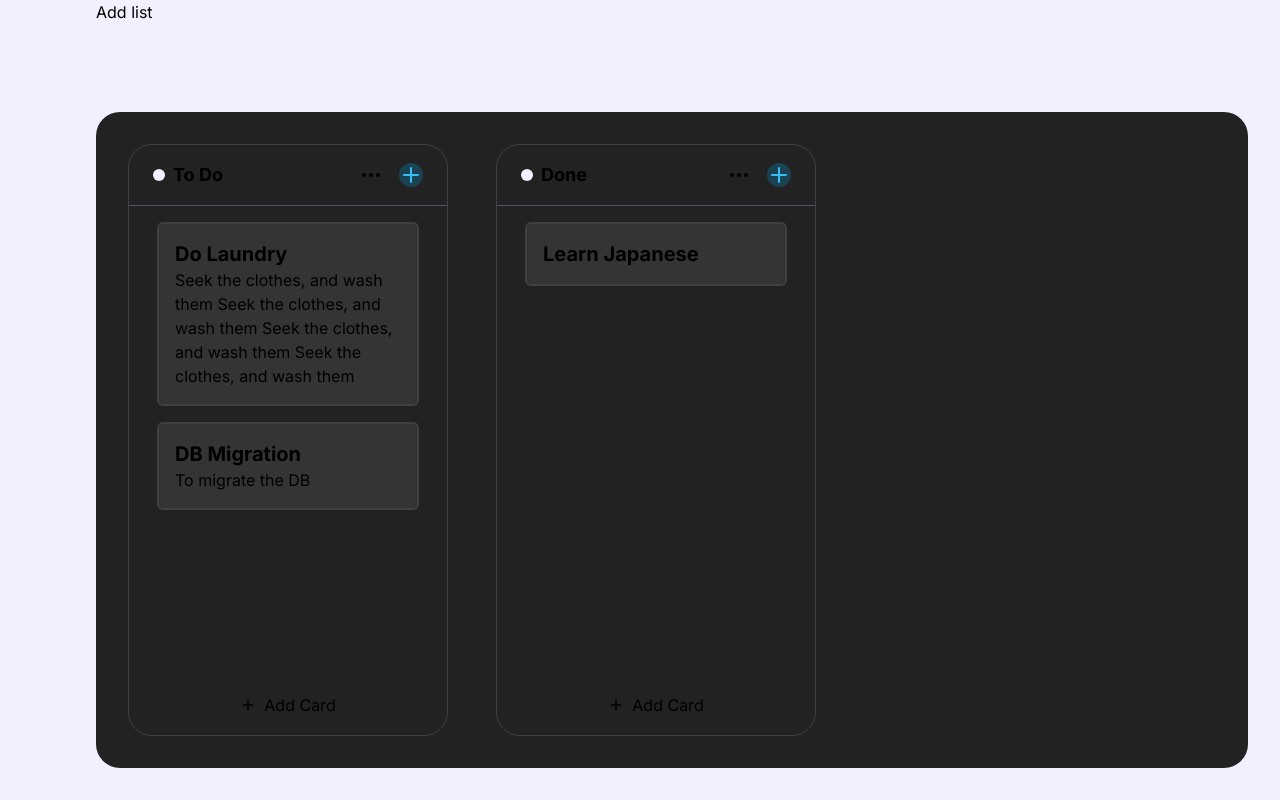
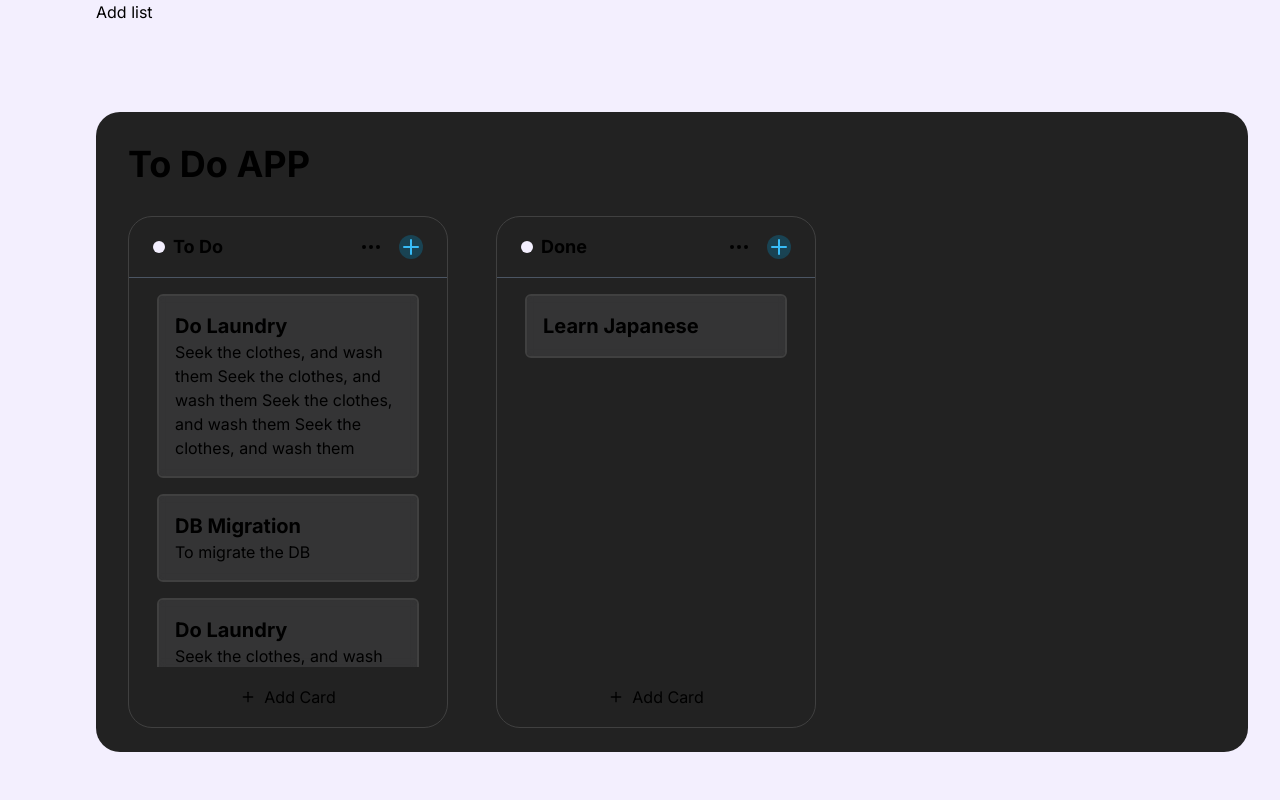
Before and after one commit to javi-diaz47/trello-clon, a Next.js app: page / in a window 1280 px wide. Built offline with nearby package versions, Linux system fonts and the light colour scheme.

Commit message:
feat: add scroll to the lists

```diff
--- a/src/components/Board.tsx
+++ b/src/components/Board.tsx
@@ -49,14 +49,17 @@ export default function Board() {
       <div className="w-full min-h-[6rem]">
         <button onClick={handleClick}>Add list</button>
       </div>
-      <div className="w-full h-full bg-light-gray rounded-3xl mr-16 mb-8">
+      <div className="w-full h-[calc(100vh-10rem)] p-8 grid gap-8 bg-light-gray rounded-3xl mr-16">
+        <div>
+          <h2 className="text-4xl font-bold ">{board.title}</h2>
+        </div>
         <DndContext
           sensors={sensors}
           onDragStart={onDragStart}
           onDragOver={onDragOver}
           onDragEnd={onDragEnd}>
           <SortableContext items={listsIds}>
-            <section className="h-full flex overflow-scroll relative rounded-2xl p-8 gap-12">
+            <section className="h-[calc(100vh-18rem)]  flex overflow-scroll relative rounded-2xl  gap-12">
               {board.lists.map((list) => (
                 <List key={list.id} list={list} boardId={board.id} />
               ))}
--- a/src/components/Droppable.tsx
+++ b/src/components/Droppable.tsx
@@ -30,7 +30,7 @@ export function Droppable({ id, children, disabled }: Droppable) {
       ref={setNodeRef}
       className={`${
         cardOver ? 'ring-sky-500' : 'ring-transparent'
-      }   relative w-full h-full  ring-2 rounded-b-3xl `}>
+      }  relative h-full w-full  ring-2 overflow-scroll `}>
       {children}
     </div>
   )
--- a/src/components/List.tsx
+++ b/src/components/List.tsx
@@ -33,23 +33,23 @@ function List({ list, boardId }: ListProps) {
     <div
       ref={setNodeRef}
       style={style}
-      className="relative flex flex-col  border rounded-3xl border-neutral-700 w-full min-h-96 max-h-full min-w-[20rem] max-w-xs ">
-      <header {...attributes} {...listeners}>
+      className="relative flex flex-col  border rounded-3xl border-neutral-700 w-full min-h-96 max-h-full min-w-[20rem] max-w-xs grid-rows-12">
+      <header className="row-span-1" {...attributes} {...listeners}>
         <ListHeader list={list} />
       </header>
-      <div className=" h-full ">
-        <Droppable id={list.id} disabled={!!list.cards.length}>
-          <ul className="px-7 py-4 h-full flex flex-col gap-4">
+      <Droppable id={list.id} disabled={!!list.cards.length}>
+        <div className=" h-full ">
+          <ul className="px-7 py-4 h-full flex flex-col gap-4 ">
             <SortableContext items={cardsIds}>
               {list.cards.map((card) => (
                 <Card key={card.id} card={card} />
               ))}
             </SortableContext>
           </ul>
-          <div className="absolute bottom-0 w-full rounded-b-3xl">
-            <ButtonAddCard boardId={boardId} listId={list.id} />
-          </div>
-        </Droppable>
+        </div>
+      </Droppable>
+      <div className="row-span-12 w-full rounded-b-3xl">
+        <ButtonAddCard boardId={boardId} listId={list.id} />
       </div>
     </div>
   )
--- a/src/mocks/BOARDS.ts
+++ b/src/mocks/BOARDS.ts
@@ -10,6 +10,46 @@ const CARDS: Card[] = [
   },
   {
     id: '1',
+    title: 'DB Migration',
+    def: 'To migrate the DB',
+    labels: [{ color: 'red', title: 'backend' }],
+    activity: [
+      {
+        member: 'me',
+        action: 'moved this card from Doing to To Do',
+        date: 'yesterday at 5:05 PM',
+      },
+    ],
+  },
+  {
+    id: '3',
+    title: 'Do Laundry',
+    def: 'Seek the clothes, and wash them   Seek the clothes, and wash them  Seek the clothes, and wash them  Seek the clothes, and wash them  ',
+    labels: [{ color: 'blue', title: 'home' }],
+    activity: [],
+  },
+  {
+    id: '5',
+    title: 'DB Migration',
+    def: 'To migrate the DB',
+    labels: [{ color: 'red', title: 'backend' }],
+    activity: [
+      {
+        member: 'me',
+        action: 'moved this card from Doing to To Do',
+        date: 'yesterday at 5:05 PM',
+      },
+    ],
+  },
+  {
+    id: '9',
+    title: 'Do Laundry',
+    def: 'Seek the clothes, and wash them   Seek the clothes, and wash them  Seek the clothes, and wash them  Seek the clothes, and wash them  ',
+    labels: [{ color: 'blue', title: 'home' }],
+    activity: [],
+  },
+  {
+    id: '12',
     title: 'DB Migration',
     def: 'To migrate the DB',
     labels: [{ color: 'red', title: 'backend' }],
```
